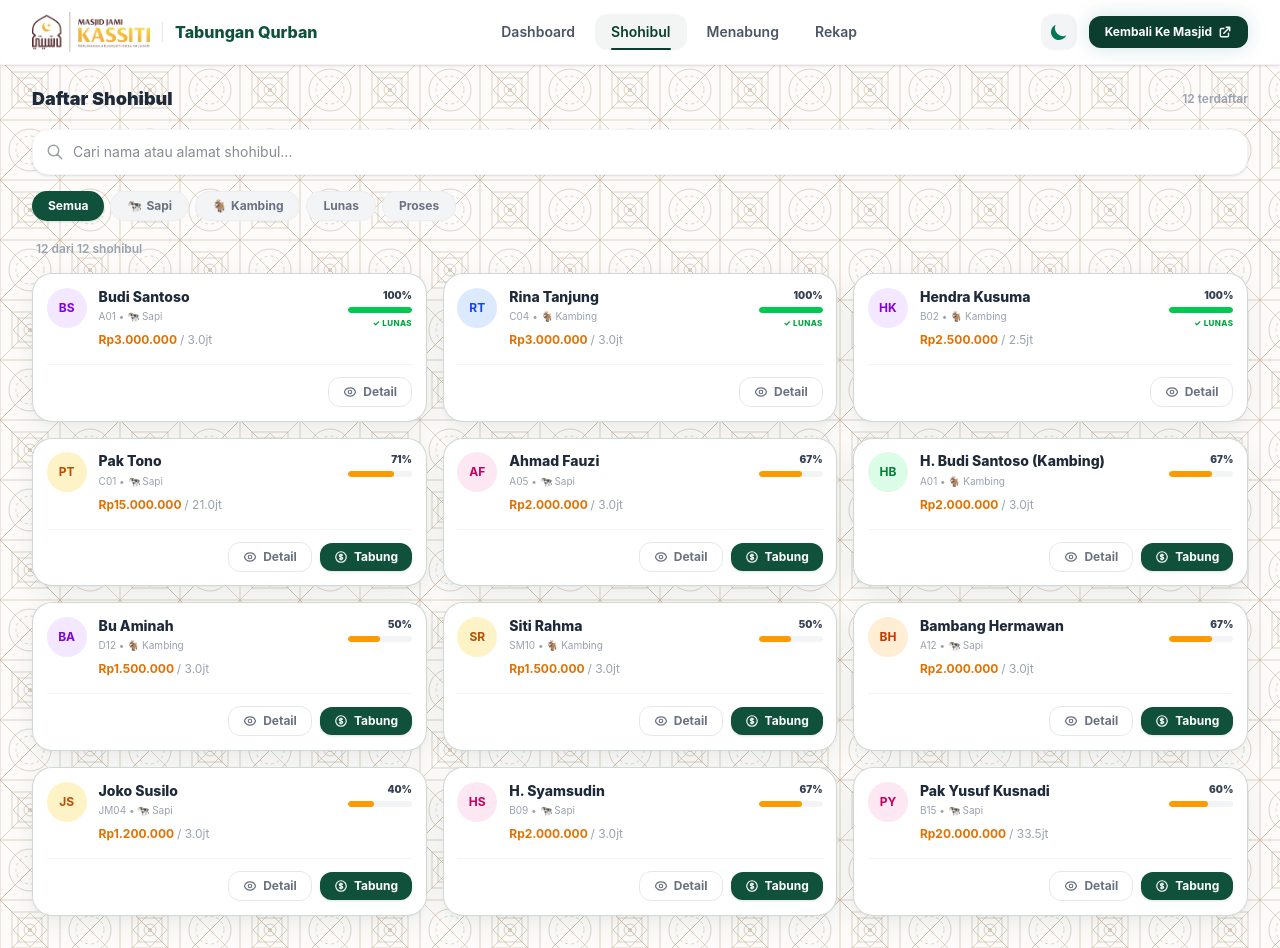
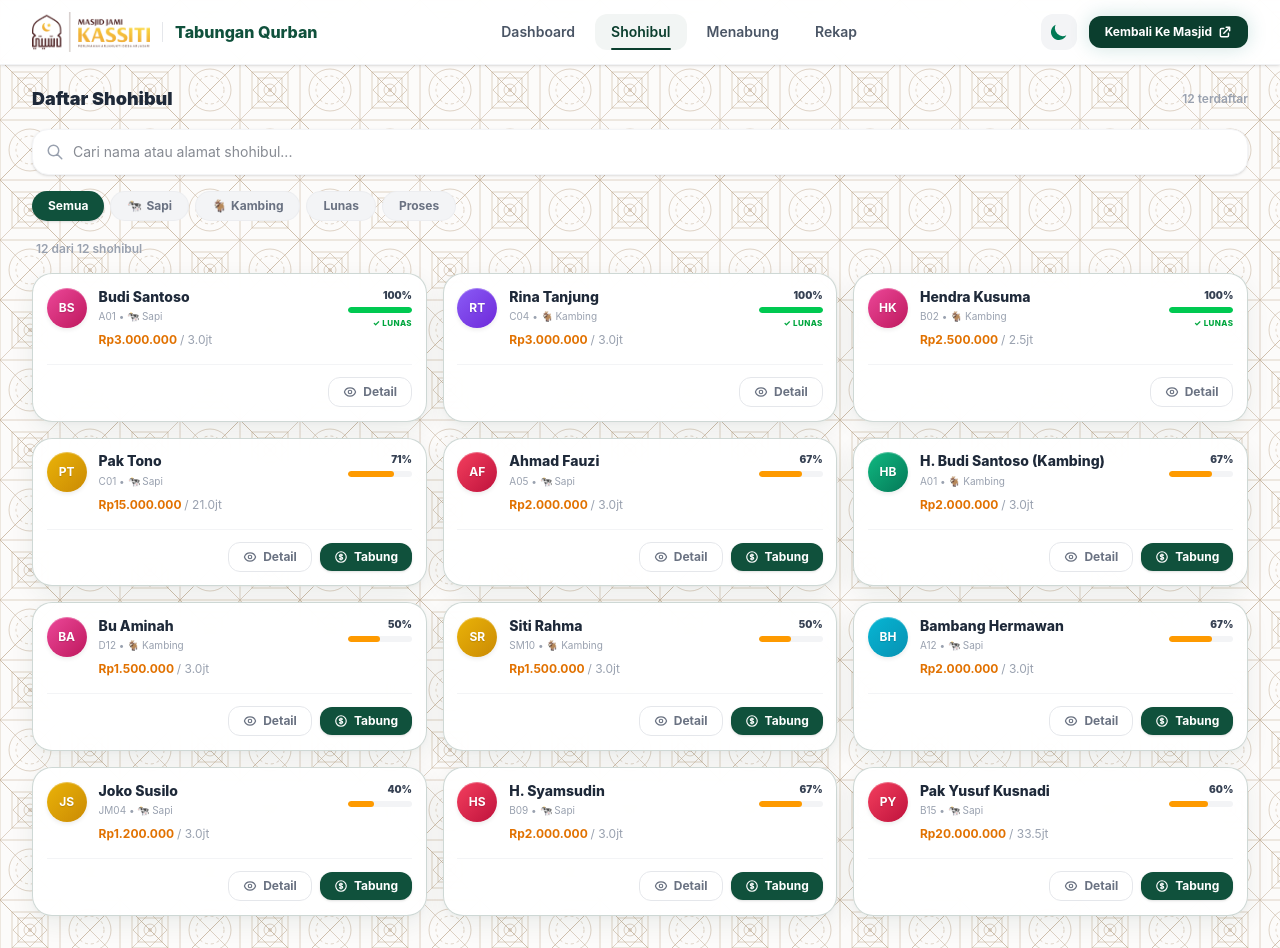
Before and after one commit to ndiecyber/TabunganQurban, a Vue app: page /shohibul in a window 1280 px wide. Built offline with nearby package versions, Linux system fonts and the light colour scheme; a web font is replaced by a local one; what vue3-apexcharts would draw is missing.

Commit message:
feat: implement PRO MAX UI/UX animations and styling enhancements

```diff
--- a/src/views/DashboardView.vue
+++ b/src/views/DashboardView.vue
@@ -56,41 +56,51 @@
       <!-- 2. Quick Stats Cards (Mobile Order 1, Desktop Order 2) -->
       <div class="col-span-1 lg:col-span-5 lg:order-2 space-y-4">
         <div class="grid grid-cols-3 gap-3 stats-grid">
-          <div class="bg-white dark:bg-gray-800 border border-gray-100 dark:border-gray-700/50 rounded-2xl p-3.5 text-center shadow-sm hover:shadow-md transition-shadow duration-300 card-item">
-            <span class="text-2xl font-black text-gray-800 dark:text-white block">{{ store.shohibuls.length }}</span>
+          <div class="bg-white dark:bg-gray-800 border border-gray-100 dark:border-gray-700/50 rounded-2xl p-3.5 text-center shadow-sm hover:shadow-md transition-shadow duration-300 card-item ambient-glow-pulse">
+            <span class="text-2xl font-black text-gray-800 dark:text-white block">{{ Math.round(animatedStats.shohibuls) }}</span>
             <span class="text-[10px] font-semibold text-gray-400 dark:text-gray-500 uppercase tracking-wide">Shohibul</span>
           </div>
-          <div class="bg-white dark:bg-gray-800 border border-gray-100 dark:border-gray-700/50 rounded-2xl p-3.5 text-center shadow-sm hover:shadow-md transition-shadow duration-300 card-item">
-            <span class="text-2xl font-black text-emerald-600 dark:text-emerald-400 block">{{ store.totalLunas }}</span>
+          <div class="bg-white dark:bg-gray-800 border border-gray-100 dark:border-gray-700/50 rounded-2xl p-3.5 text-center shadow-sm hover:shadow-md transition-shadow duration-300 card-item ambient-glow-pulse">
+            <span class="text-2xl font-black text-emerald-600 dark:text-emerald-400 block">{{ Math.round(animatedStats.lunas) }}</span>
             <span class="text-[10px] font-semibold text-gray-400 dark:text-gray-500 uppercase tracking-wide">Lunas</span>
           </div>
-          <div class="bg-white dark:bg-gray-800 border border-gray-100 dark:border-gray-700/50 rounded-2xl p-3.5 text-center shadow-sm hover:shadow-md transition-shadow duration-300 card-item">
-            <span class="text-2xl font-black text-amber-600 dark:text-amber-400 block">{{ store.totalProses }}</span>
+          <div class="bg-white dark:bg-gray-800 border border-gray-100 dark:border-gray-700/50 rounded-2xl p-3.5 text-center shadow-sm hover:shadow-md transition-shadow duration-300 card-item ambient-glow-pulse">
+            <span class="text-2xl font-black text-amber-600 dark:text-amber-400 block">{{ Math.round(animatedStats.proses) }}</span>
             <span class="text-[10px] font-semibold text-gray-400 dark:text-gray-500 uppercase tracking-wide">Proses</span>
           </div>
         </div>
       </div>
 
       <!-- 3. Main Grand Progress Bar Widget (Mobile Order 2, Desktop Order 3) -->
-      <div class="col-span-1 lg:col-span-7 lg:order-3 bg-[#10513c] text-white rounded-3xl p-5 shadow-xl glow-primary space-y-4 progress-widget">
+      <div class="col-span-1 lg:col-span-7 lg:order-3 bg-[#10513c] text-white rounded-3xl p-5 shadow-xl glow-primary space-y-4 progress-widget ambient-glow-pulse">
         <div class="flex justify-between items-start">
           <div>
             <span class="text-xs text-emerald-300">Total terkumpul</span>
-            <h3 class="text-2xl font-black text-white mt-1">{{ store.formatRupiahFull(store.totalCollected) }}</h3>
+            <h3 class="text-2xl font-black text-white mt-1">{{ store.formatRupiahFull(Math.round(animatedStats.collected)) }}</h3>
             <span class="text-xs text-emerald-200/70">Target: {{ store.formatRupiahFull(store.targetTotal) }}</span>
           </div>
           <div class="text-3xl font-black text-amber-300 font-heading">
-            {{ store.progressPercentage }}%
+            {{ Math.round(animatedStats.percentage) }}%
           </div>
         </div>
 
-        <!-- Custom Progress Bar -->
+        <!-- Custom Progress Bar (Opsi 1: Fluid wave) -->
         <div class="space-y-1">
-          <div class="w-full h-3 bg-emerald-950 rounded-full overflow-hidden">
+          <div class="w-full h-4.5 bg-emerald-950/80 rounded-full overflow-hidden relative border border-emerald-900/50 shadow-inner">
+            <!-- Back Wave -->
             <div
-              class="h-full bg-gradient-to-r from-amber-500 to-amber-300 rounded-full transition-all duration-1000 ease-out progress-bar-fill"
-              :style="{ width: store.progressPercentage + '%' }"
+              class="absolute inset-y-0 left-0 wave-fill-back transition-all duration-1000 ease-out"
+              :style="{ width: Math.round(animatedStats.percentage) + '%' }"
             ></div>
+            <!-- Front Wave -->
+            <div
+              class="absolute inset-y-0 left-0 wave-fill-front transition-all duration-1000 ease-out"
+              :style="{ width: Math.round(animatedStats.percentage) + '%' }"
+            ></div>
+            <!-- Overlay Info -->
+            <span class="absolute inset-0 flex items-center justify-center text-[8px] font-black text-emerald-950 uppercase tracking-widest pointer-events-none select-none opacity-40">
+              Gelombang Tabungan Qurban
+            </span>
           </div>
           <div class="flex justify-between text-[10px] text-emerald-300">
             <span>Rp0</span>
@@ -138,7 +148,7 @@
             <div class="flex items-center space-x-3">
               <div
                 class="w-9 h-9 rounded-full flex items-center justify-center font-bold text-xs shrink-0"
-                :class="getAvatarClass(tx.name)"
+                :style="getAvatarStyle(tx.name)"
               >
                 {{ getInitials(tx.name) }}
               </div>
@@ -163,7 +173,7 @@
 </template>
 
 <script setup>
-import { ref, onMounted, onUnmounted } from 'vue'
+import { ref, reactive, onMounted, onUnmounted } from 'vue'
 import { useQurbanStore } from '@/stores/qurban'
 import gsap from 'gsap'
 
@@ -187,27 +197,52 @@ const getInitials = (name) => {
   return name.slice(0, 2).toUpperCase()
 }
 
-// Generate color classes based on name hash
-const getAvatarClass = (name) => {
-  if (!name) return 'bg-gray-100 text-gray-700 dark:bg-gray-800 dark:text-gray-400'
-  const colors = [
-    'bg-amber-100 text-amber-700 dark:bg-amber-950/40 dark:text-amber-400',
-    'bg-green-100 text-green-700 dark:bg-green-950/40 dark:text-green-400',
-    'bg-red-100 text-red-700 dark:bg-red-950/40 dark:text-red-400',
-    'bg-blue-100 text-blue-700 dark:bg-blue-950/40 dark:text-blue-400',
-    'bg-purple-100 text-purple-700 dark:bg-purple-950/40 dark:text-purple-400',
-    'bg-pink-100 text-pink-700 dark:bg-pink-950/40 dark:text-pink-400',
-    'bg-orange-100 text-orange-700 dark:bg-orange-950/40 dark:text-orange-400'
+// Generate color style based on name hash (Opsi 5: Gradient Avatars)
+const getAvatarStyle = (name) => {
+  if (!name) return {}
+  const gradients = [
+    { from: '#eab308', to: '#ca8a04', text: '#ffffff' }, // Amber gradient
+    { from: '#10b981', to: '#047857', text: '#ffffff' }, // Emerald gradient
+    { from: '#3b82f6', to: '#1d4ed8', text: '#ffffff' }, // Blue gradient
+    { from: '#8b5cf6', to: '#6d28d9', text: '#ffffff' }, // Purple gradient
+    { from: '#ec4899', to: '#be185d', text: '#ffffff' }, // Pink gradient
+    { from: '#f43f5e', to: '#be123c', text: '#ffffff' }, // Rose gradient
+    { from: '#06b6d4', to: '#0891b2', text: '#ffffff' }  // Cyan gradient
   ]
   let hash = 0
   for (let i = 0; i < name.length; i++) {
     hash = name.charCodeAt(i) + ((hash << 5) - hash)
   }
-  const index = Math.abs(hash) % colors.length
-  return colors[index]
+  const index = Math.abs(hash) % gradients.length
+  const g = gradients[index]
+  return {
+    background: `linear-gradient(135deg, ${g.from} 0%, ${g.to} 100%)`,
+    color: g.text,
+    textShadow: '0 1px 1px rgba(0, 0, 0, 0.15)',
+    boxShadow: 'inset 0 1px 0 rgba(255, 255, 255, 0.3), 0 2px 4px rgba(0, 0, 0, 0.08)'
+  }
 }
 
+const animatedStats = reactive({
+  shohibuls: 0,
+  lunas: 0,
+  proses: 0,
+  collected: 0,
+  percentage: 0
+})
+
 onMounted(() => {
+  // GSAP Counters (Opsi 4)
+  gsap.to(animatedStats, {
+    shohibuls: store.shohibuls.length,
+    lunas: store.totalLunas,
+    proses: store.totalProses,
+    collected: store.totalCollected,
+    percentage: store.progressPercentage,
+    duration: 1.8,
+    ease: 'power3.out'
+  })
+
   // Entrance GSAP animation
   ctx = gsap.context(() => {
     const tl = gsap.timeline({ defaults: { ease: 'power3.out' } })
--- a/src/views/ShohibulView.vue
+++ b/src/views/ShohibulView.vue
@@ -48,7 +48,7 @@
       <div
         v-for="(shohibul, idx) in filteredShohibuls"
         :key="shohibul.id"
-        @click="openDetails(shohibul)"
+        @click="openDetails(shohibul, $event)"
         class="bg-white dark:bg-gray-800 border border-gray-150 dark:border-gray-700/50 rounded-2.5xl p-4 shadow-[0_4px_12px_rgba(0,0,0,0.02)] card-item cursor-pointer hover:shadow-md transition-shadow duration-300 flex flex-col justify-between space-y-4"
       >
         <!-- Top Row: Avatar Initials + Name/Address + Progress Mini Bar -->
@@ -57,7 +57,7 @@
             <!-- Distinct Color Avatars based on Index -->
             <div
               class="w-10 h-10 rounded-full flex items-center justify-center font-bold text-xs shrink-0"
-              :class="getAvatarClass(shohibul.name)"
+              :style="getAvatarStyle(shohibul.name)"
             >
               {{ getInitials(shohibul.name) }}
             </div>
@@ -123,14 +123,14 @@
       </div>
     </div>
 
-    <!-- Shohibul Detail Slide-Up Modal Frame -->
-    <transition name="slide-up">
-      <div v-if="selectedShohibul" class="absolute inset-0 bg-black/60 z-55 flex flex-col justify-end">
+    <!-- Shohibul Detail Slide-Up Modal Frame (Opsi 3: Morphing Expand) -->
+    <transition :css="false">
+      <div v-if="selectedShohibul" class="absolute inset-0 bg-black/60 z-55 flex flex-col justify-end modal-backdrop">
         <!-- Close overlay -->
         <div class="flex-1" @click="closeDetails"></div>
 
         <!-- Modal Content Container -->
-        <div class="bg-white dark:bg-gray-950 rounded-t-[32px] p-6 max-h-[85%] overflow-y-auto space-y-6 relative border-t border-white/10 shadow-2xl pb-[calc(20px+env(safe-area-inset-bottom,0px))]">
+        <div class="bg-white dark:bg-gray-950 rounded-t-[32px] p-6 max-h-[85%] overflow-y-auto space-y-6 relative border-t border-white/10 shadow-2xl pb-[calc(20px+env(safe-area-inset-bottom,0px))] details-modal-content">
           <!-- Slide handle -->
           <div class="w-12 h-1.5 bg-gray-200 dark:bg-gray-800 rounded-full mx-auto -mt-2 mb-4 cursor-pointer" @click="closeDetails"></div>
 
@@ -239,7 +239,7 @@
 </template>
 
 <script setup>
-import { ref, computed, onMounted, onUnmounted } from 'vue'
+import { ref, computed, nextTick, onMounted, onUnmounted } from 'vue'
 import { useRouter } from 'vue-router'
 import { useQurbanStore } from '@/stores/qurban'
 import gsap from 'gsap'
@@ -295,24 +295,30 @@ const getPercentage = (shohibul) => {
   return Math.min(Math.round((shohibul.collected / shohibul.target) * 100), 100)
 }
 
-// Generate color classes based on name hash
-const getAvatarClass = (name) => {
-  if (!name) return 'bg-gray-100 text-gray-700 dark:bg-gray-800 dark:text-gray-400'
-  const colors = [
-    'bg-amber-100 text-amber-700 dark:bg-amber-950/40 dark:text-amber-400',
-    'bg-green-100 text-green-700 dark:bg-green-950/40 dark:text-green-400',
-    'bg-red-100 text-red-700 dark:bg-red-950/40 dark:text-red-400',
-    'bg-blue-100 text-blue-700 dark:bg-blue-950/40 dark:text-blue-400',
-    'bg-purple-100 text-purple-700 dark:bg-purple-950/40 dark:text-purple-400',
-    'bg-pink-100 text-pink-700 dark:bg-pink-950/40 dark:text-pink-400',
-    'bg-orange-100 text-orange-700 dark:bg-orange-950/40 dark:text-orange-400'
+// Generate color style based on name hash (Opsi 5: Gradient Avatars)
+const getAvatarStyle = (name) => {
+  if (!name) return {}
+  const gradients = [
+    { from: '#eab308', to: '#ca8a04', text: '#ffffff' }, // Amber gradient
+    { from: '#10b981', to: '#047857', text: '#ffffff' }, // Emerald gradient
+    { from: '#3b82f6', to: '#1d4ed8', text: '#ffffff' }, // Blue gradient
+    { from: '#8b5cf6', to: '#6d28d9', text: '#ffffff' }, // Purple gradient
+    { from: '#ec4899', to: '#be185d', text: '#ffffff' }, // Pink gradient
+    { from: '#f43f5e', to: '#be123c', text: '#ffffff' }, // Rose gradient
+    { from: '#06b6d4', to: '#0891b2', text: '#ffffff' }  // Cyan gradient
   ]
   let hash = 0
   for (let i = 0; i < name.length; i++) {
     hash = name.charCodeAt(i) + ((hash << 5) - hash)
   }
-  const index = Math.abs(hash) % colors.length
-  return colors[index]
+  const index = Math.abs(hash) % gradients.length
+  const g = gradients[index]
+  return {
+    background: `linear-gradient(135deg, ${g.from} 0%, ${g.to} 100%)`,
+    color: g.text,
+    textShadow: '0 1px 1px rgba(0, 0, 0, 0.15)',
+    boxShadow: 'inset 0 1px 0 rgba(255, 255, 255, 0.3), 0 2px 4px rgba(0, 0, 0, 0.08)'
+  }
 }
 
 const getInitials = (name) => {
@@ -329,12 +335,82 @@ const formatDate = (dateStr) => {
   return date.toLocaleDateString('id-ID', { day: 'numeric', month: 'long', year: 'numeric' })
 }
 
-const openDetails = (shohibul) => {
+const clickedCardRect = ref(null)
+
+const openDetails = (shohibul, event) => {
+  const card = event.currentTarget
+  clickedCardRect.value = card.getBoundingClientRect()
   selectedShohibul.value = shohibul
+
+  nextTick(() => {
+    const modalContent = document.querySelector('.details-modal-content')
+    const backdrop = document.querySelector('.modal-backdrop')
+    if (modalContent) {
+      const modalRect = modalContent.getBoundingClientRect()
+      const startX = clickedCardRect.value.left - modalRect.left
+      const startY = clickedCardRect.value.top - modalRect.top
+
+      // Expand from card position (Opsi 3: Morphing FLIP)
+      gsap.fromTo(modalContent,
+        {
+          x: startX,
+          y: startY,
+          width: clickedCardRect.value.width,
+          height: clickedCardRect.value.height,
+          borderRadius: '1.25rem',
+          opacity: 0.6,
+          transformOrigin: 'top left'
+        },
+        {
+          x: 0,
+          y: 0,
+          width: '100%',
+          height: '100%',
+          borderRadius: '2rem 2rem 0 0',
+          opacity: 1,
+          duration: 0.45,
+          ease: 'power4.out',
+          clearProps: 'x,y,transformOrigin'
+        }
+      )
+    }
+    if (backdrop) {
+      gsap.fromTo(backdrop, { opacity: 0 }, { opacity: 1, duration: 0.35 })
+    }
+  })
 }
 
 const closeDetails = () => {
-  selectedShohibul.value = null
+  const modalContent = document.querySelector('.details-modal-content')
+  const backdrop = document.querySelector('.modal-backdrop')
+
+  if (modalContent && clickedCardRect.value) {
+    const modalRect = modalContent.getBoundingClientRect()
+    const targetX = clickedCardRect.value.left - modalRect.left
+    const targetY = clickedCardRect.value.top - modalRect.top
+
+    // Shrink back to card position
+    gsap.to(modalContent, {
+      x: targetX,
+      y: targetY,
+      width: clickedCardRect.value.width,
+      height: clickedCardRect.value.height,
+      borderRadius: '1.25rem',
+      opacity: 0,
+      duration: 0.35,
+      ease: 'power3.inOut',
+      onComplete: () => {
+        selectedShohibul.value = null
+        clickedCardRect.value = null
+      }
+    })
+    if (backdrop) {
+      gsap.to(backdrop, { opacity: 0, duration: 0.3 })
+    }
+  } else {
+    selectedShohibul.value = null
+    clickedCardRect.value = null
+  }
 }
 
 const goToDeposit = (shohibulId) => {
```
Also changed, not shown: src/style.css (+42 -0 lines).
